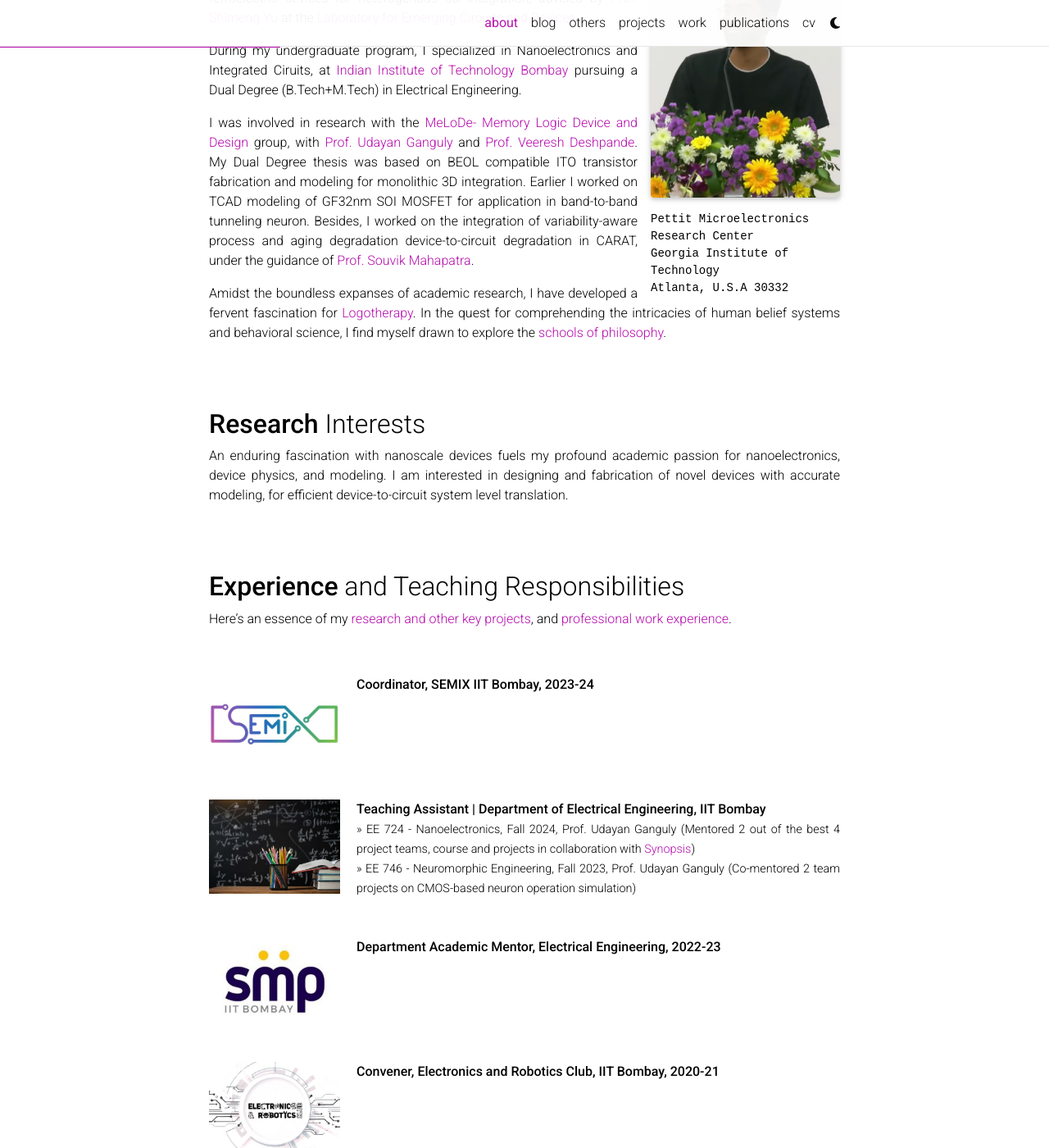
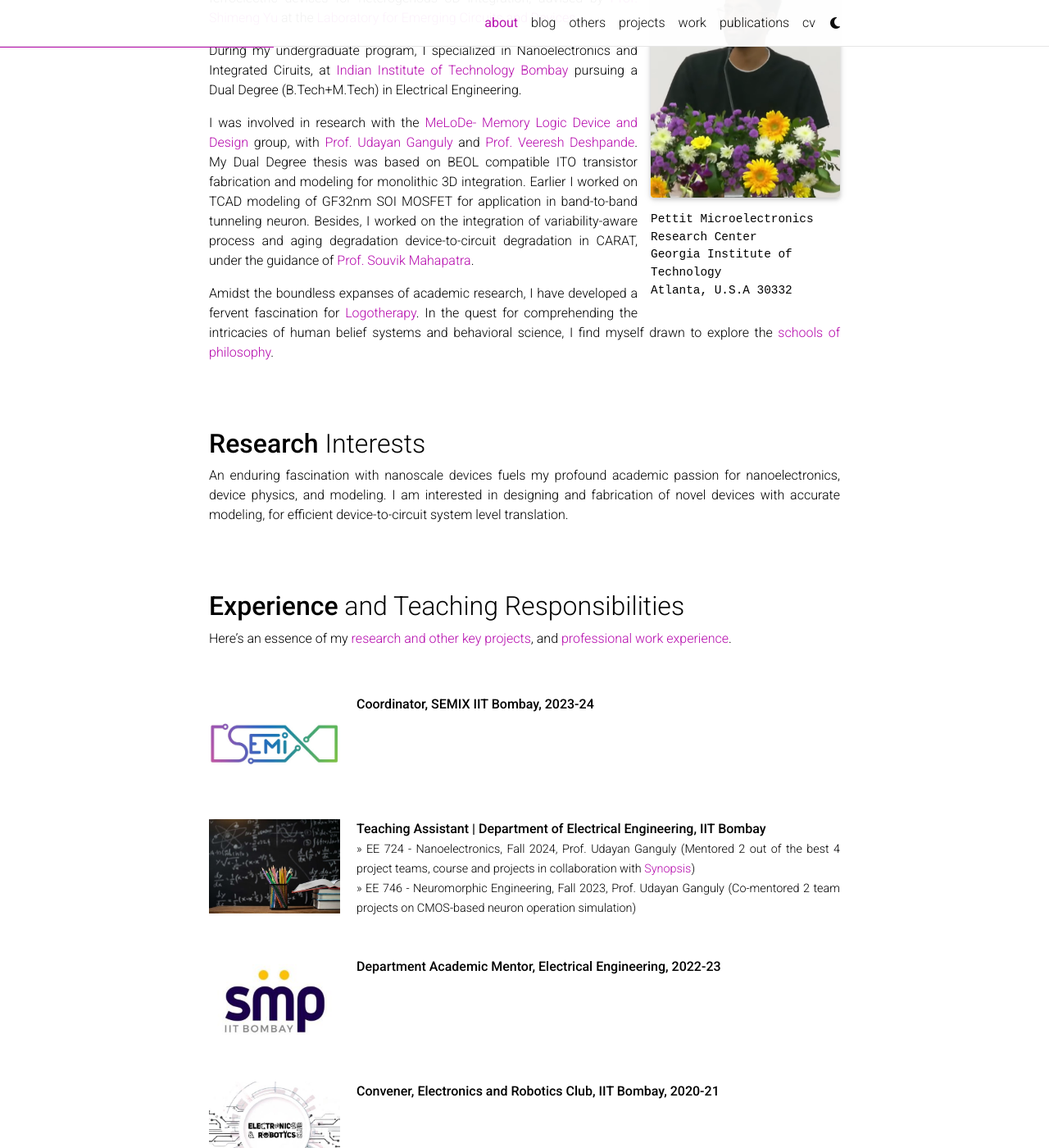
Before and after one commit to jay-sonawane/jay-sonawane.github.io, a Jekyll site: the page built from _pages/about.md, in a window 1280 px wide and 1400 px high, scrolled down 263 px. Shown: the whole window at 82% size. Built offline with Jekyll 4.4.1, drawn with Linux system fonts in a browser that asks for light colours; full-size pictures stand in for the smaller copies a plugin makes; comment, search, counter and statistics services are not loaded; a style sheet for code colours, icons or effects is not loaded.

Commit message:
smaller address size

```diff
--- a/_pages/about.md
+++ b/_pages/about.md
@@ -9,9 +9,9 @@
   image: Jay_td_main.png
   image_circular: false # crops the image to make it circular
   address: >
-    <small><p>Pettit Microelectronics Research Center</p>
+    <p>Pettit Microelectronics Research Center</p>
     <p>Georgia Institute of Technology</p>
-    <p>Atlanta, U.S.A 30332</p></small>
+    <p>Atlanta, U.S.A 30332</p>
 
 news: false  # includes a list of news items
 latest_posts: false  # includes a list of the newest posts
--- a/_sass/_base.scss
+++ b/_sass/_base.scss
@@ -121,7 +121,7 @@
     margin-bottom: 5px;
     margin-top: 5px;
     font-family: monospace;
-
+    font-size: 0.9rem;
     p {
       display: inline-block;
       margin: 0;
```
